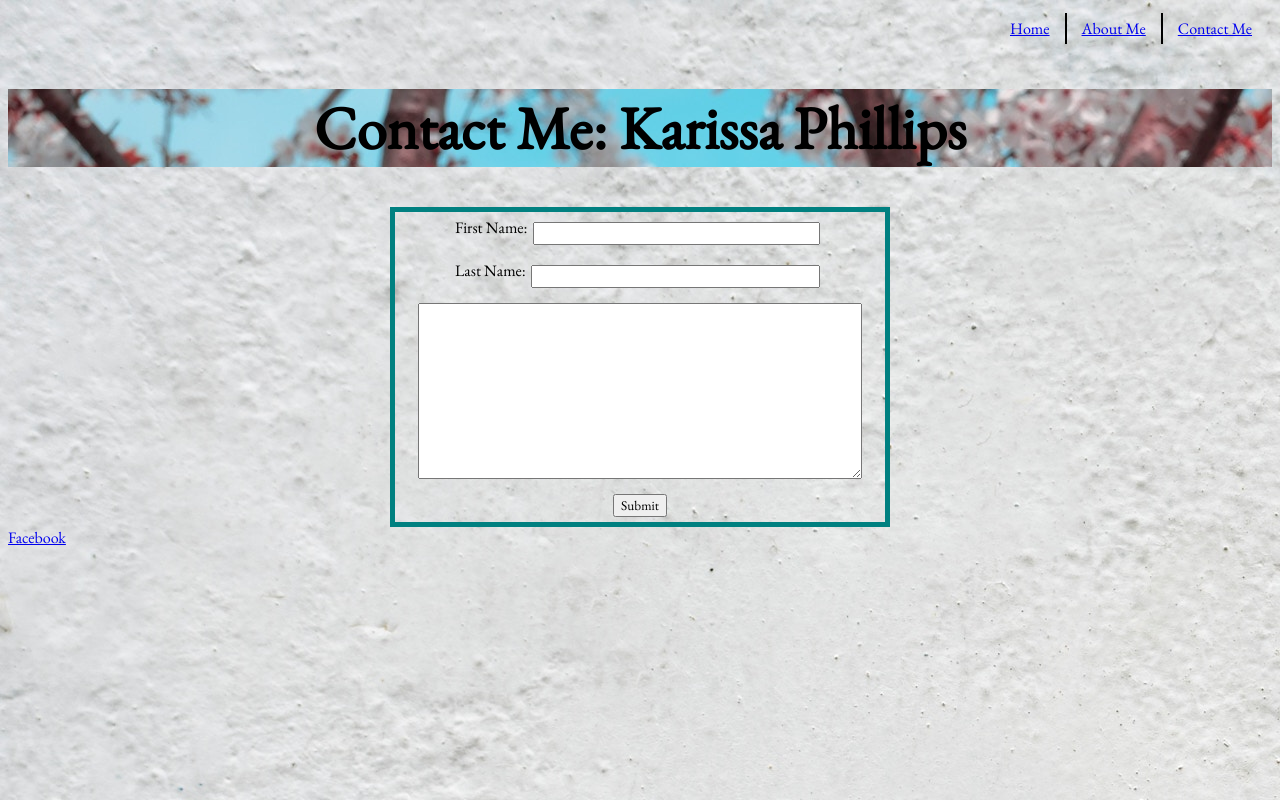
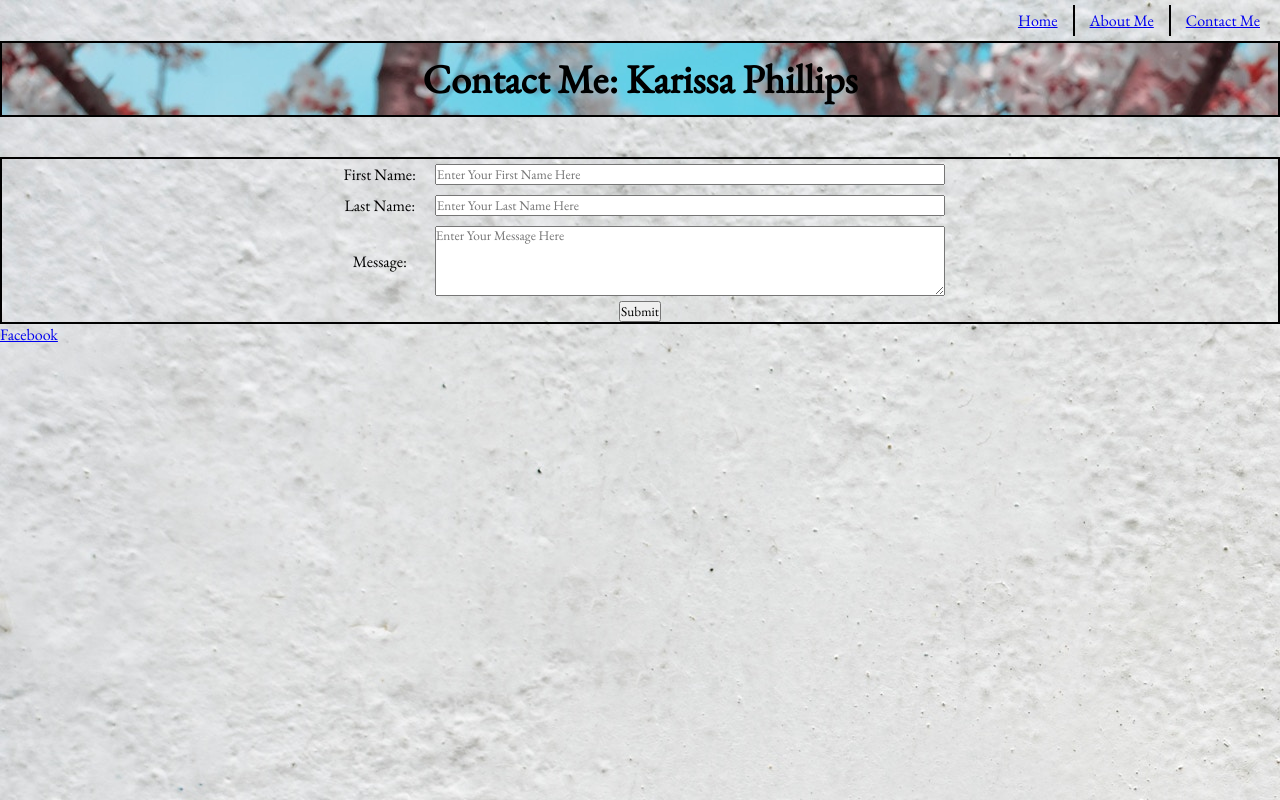
Before and after one commit to karisP/Phillips-Portfolio-, a plain HTML site: page [Phillips]Portfolio/contact.html in a window 1280 px wide. Drawn offline with nearby package versions, Linux system fonts and the light colour scheme.

Commit message:
Finalized Project Code

```diff
--- a/[Phillips]Portfolio/contact.html
+++ b/[Phillips]Portfolio/contact.html
@@ -1,5 +1,6 @@
 <!DOCTYPE html>
 <html lang="en" dir="ltr">
+
 <head>
   <meta charset="utf-8">
   <meta name="viewport" content="width=device-width, intial-scale=1">
@@ -7,33 +8,42 @@
   <link href="https://fonts.googleapis.com/css?family=EB+Garamond|Lora" rel="stylesheet">
   <title></title>
 </head>
+
 <body>
+  <div id=pagetop>
+    <header class="header">
+      <h1>Contact Me: Karissa Phillips</h1>
+    </header>
     <nav>
       <span><a href="index.html">Home</a></span>
       <span><a href="about.html">About Me</a></span>
-      <span class="special"><a href="contact.html">Contact Me</a></span>
+      <span><a href="contact.html">Contact Me</a></span>
     </nav>
-
-    <header class="header">
-      <h1>Contact Me: Karissa Phillips</h1>
-    </header>
+  </div>
   <div>
-    <form class= "form">
-      <div class="form-row">
+    <form>
+      <ul class="form">
+        <li>
           <label class="formlabel" for="1stname">First Name:</label>
-        <input class="input" type="text" name="firstname" value=""><br>
-      </div>
-      <div class="form-row">
+          <input class="input" type="text" name="firstname" placeholder="Enter Your First Name Here" value=""><br>
+        </li>
+        <li>
           <label class="formlabel" for="2ndname">Last Name:</label>
-        <input class="input" type="text" name="lastname" value=""><br>
-      </div>
-      <textarea class="input" rows="10" cols="60">
-      </textarea> <br>
-      <input class="input" type="submit" name="Submit">
+          <input class="input" type="text" name="lastname" placeholder="Enter Your Last Name Here" value=""><br>
+        </li>
+        <li>
+          <label class="formlabel">Message:</label>
+          <textarea rows="4" class="input" placeholder="Enter Your Message Here"></textarea>
+        </li>
+        <li>
+            <button type="submit" name="Submit">Submit</button>
+        </li>
+      </ul>
     </form>
   </div>
-    <a href="https://www.facebook.com/profile.php?id=1007156921" target="_blank">Facebook</a>
-
+  <div>
+    <a class=fb href="https://www.facebook.com/profile.php?id=1007156921" target="_blank">Facebook</a>
+  </div>
 
   </body>
 </html>
--- a/[Phillips]Portfolio/stylesheet.css
+++ b/[Phillips]Portfolio/stylesheet.css
@@ -1,19 +1,34 @@
 *{
   font-family: 'EB Garamond', serif;
   box-sizing: border-box;
+  margin: 0;
+  padding: 0;
+
 }
 
+#pagetop{
+  display: flex;
+  flex-direction: column;
 
+}
 
 body{
   background-image: url(thomas-heintz-769574-unsplash.jpg);
 
 }
+
+
 header{
   font-family: 'Lora', serif;
   text-align: center;
-  font-size: 30px;
+  font-size: 20px;
   background-image:url(yifei-chen-444832-unsplash.jpg);
+  height:auto;
+  border: 2px solid black;
+  margin-bottom: 40px;
+}
+ h1{
+  margin:10px;
 
 }
 
@@ -27,7 +42,6 @@ p{
   height:auto;
   //add flexbox//
   display: flex;
-  flex-direction: row;
   justify-content: space-around;
   flex-flow:wrap;
 }
@@ -35,81 +49,104 @@ p{
   border: 0px solid;
   border-radius: 15px;
   box-shadow: 20px 20px 50px grey;
-  width: 23%;
-  height: 400px;
+  width: 45%;
+  height: auto;
   margin:50px;
 }
 
 
 nav{
   display:flex;
-  justify-content: flex-end;
-  flex-flow: wrap;
+  flex-direction: column;
+  align-items: flex-start;
 }
 
 span{
   display: flex;
   justify-content: space-between;
   text-align: center;
-  border-right: 2px solid black;
-  margin: 5px;
-  padding: 5px;
-  padding-right: 15px;
-}
-span:last-child{
-  border-right: none;
 }
 
 a:hover{
   color: #C82828;
 
 }
+h2{
+  text-align: center;
+}
+.list2{
+  margin-top: 20px;
+
+}
+ol{
+  text-align: center;
+  list-style-position: inside;
+}
+li{
+  text-align: center;
+  list-style-position: inside;
+}
 div{
   display: block;
   text-align: center;
 }
+
 form{
-  display: inline-block;
-  margin-left: auto;
-  margin-right: auto;
+  border-width:2px;
+  border-style: solid;
+  border-color: black;
 }
-.form{
-  width:500px;
-  border: 5px solid teal;
-  padding: 50px auto;
+form li{
+  display: flex;
+  align-items: center;
+  flex-wrap: wrap;
 }
 
-.form-row{
-  padding: 5px 60px;
-  display: flex;
+.form > li > label{
+  flex: 1 0 12px;
+  max-width: 100px;
 }
-.form-row input{
-  align-items: center;
-  flex:1;
-}
+
 
 .input{
   margin:5px;
+  width: 40%;
+}
+.form li button {
+  margin: 0 auto;
+
+}
+a.fb{
+  display: flex;
+  justify-content: flex-start;
 }
 
-.special{
-  border-right: hidden;
-}
 
 
 @media screen and (min-width: 768px) {
   .pics{
     width: 23%;
     }
+
+  #pagetop header{
+    order:2;
+    }
+  nav{
+    flex-direction: row;
+    justify-content: flex-end;
+    }
+  span{
+    border-right: 2px solid black;
+    margin: 5px;
+    padding: 5px;
+    padding-right: 15px;
+    }
+   span:last-child{
+     border-right:none;
+    }
+  .form li{
+    display: flex;
+    justify-content: center;
+    }
+
   }
-
-@media screen and (max-width: 768px) {
-  nav{
-    flex-direction: column;
-    align-items: flex-start;
-  }
-  .pics{
-    width: 45%;
-    height:auto;
-    }
-  }
```
Also changed, not shown: [Phillips]Portfolio/about.html (+15 -10 lines), [Phillips]Portfolio/index.html (+10 -8 lines). Lines whose indentation alone changed are shown as unchanged.
